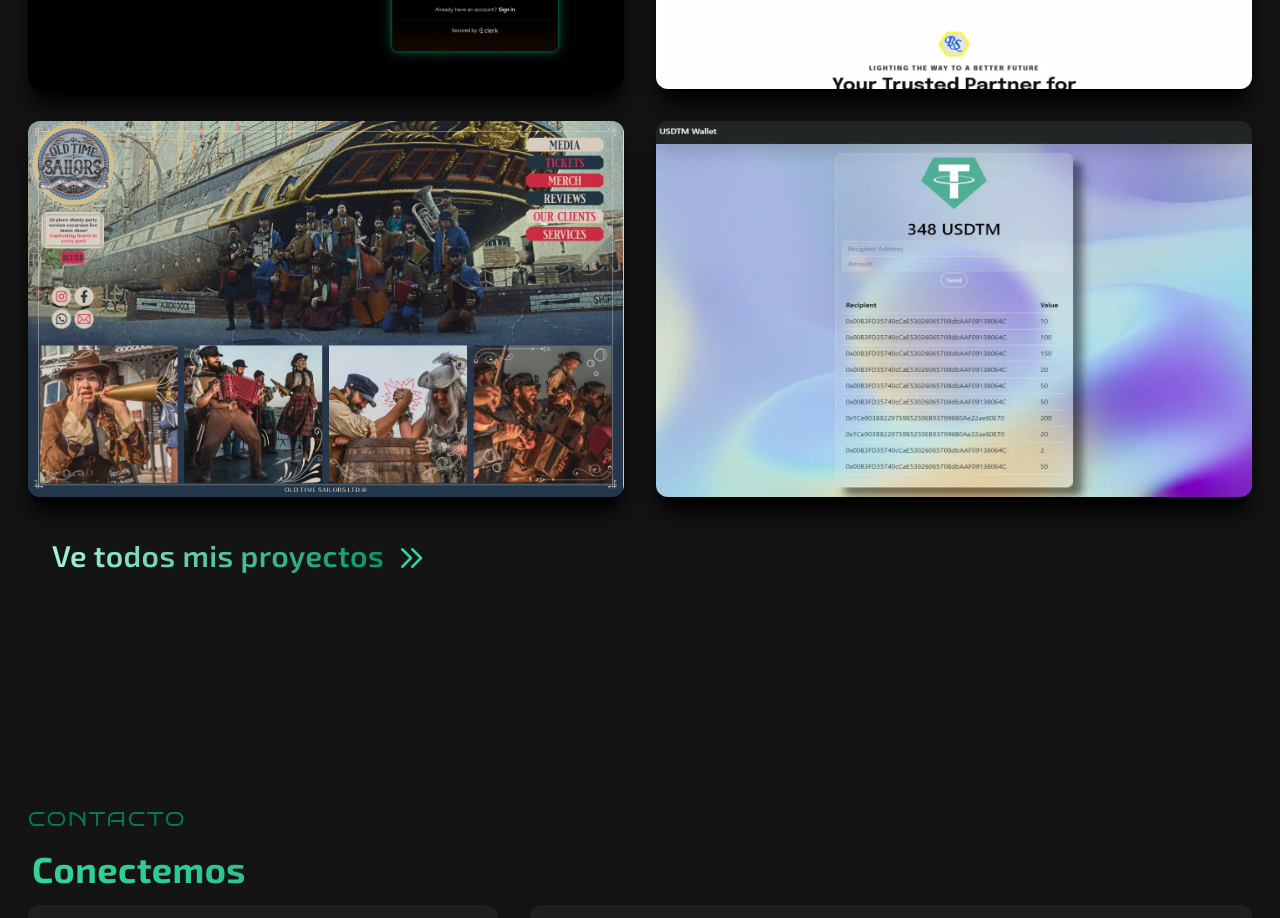
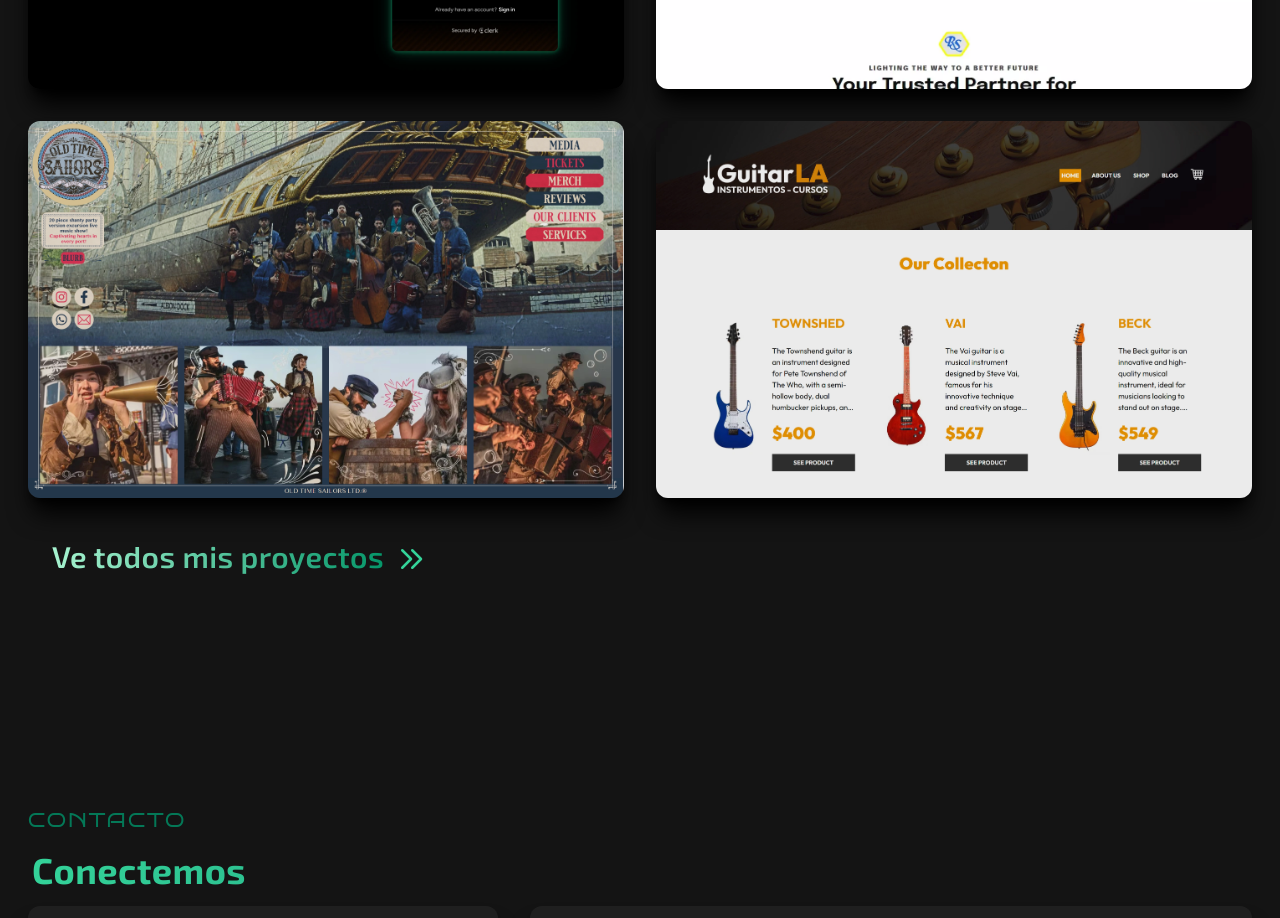
Before and after one commit to IntiSilva/next-js-portfolio, a Next.js app: page / in a window 1280 px wide. Shown: the part 2880-3798 px from the top of the page. Built offline with nearby package versions, Linux system fonts and the light colour scheme.

Commit message:
Home's ProjectsSection item changed

```diff
--- a/src/components/ProjectsSection.jsx
+++ b/src/components/ProjectsSection.jsx
@@ -36,10 +36,10 @@ const ProjectsSection = () => {
             mainTech="Next.js, NextUI, Strapi, Google Maps API"
           />
           <ProjectItem
-            originalTitle="Eth-Wallet"
-            backgroundImg="/assets/projects/wallet.webp"
-            id="wallet"
-            mainTech="React, Web3 JS, Truffle"
+            originalTitle="GuitarLA"
+            backgroundImg="/assets/projects/guitarla.webp"
+            id="guitar-la"
+            mainTech="Next.js | Remix, Strapi, PostgreSQL"
           />
 
         </div>
```
